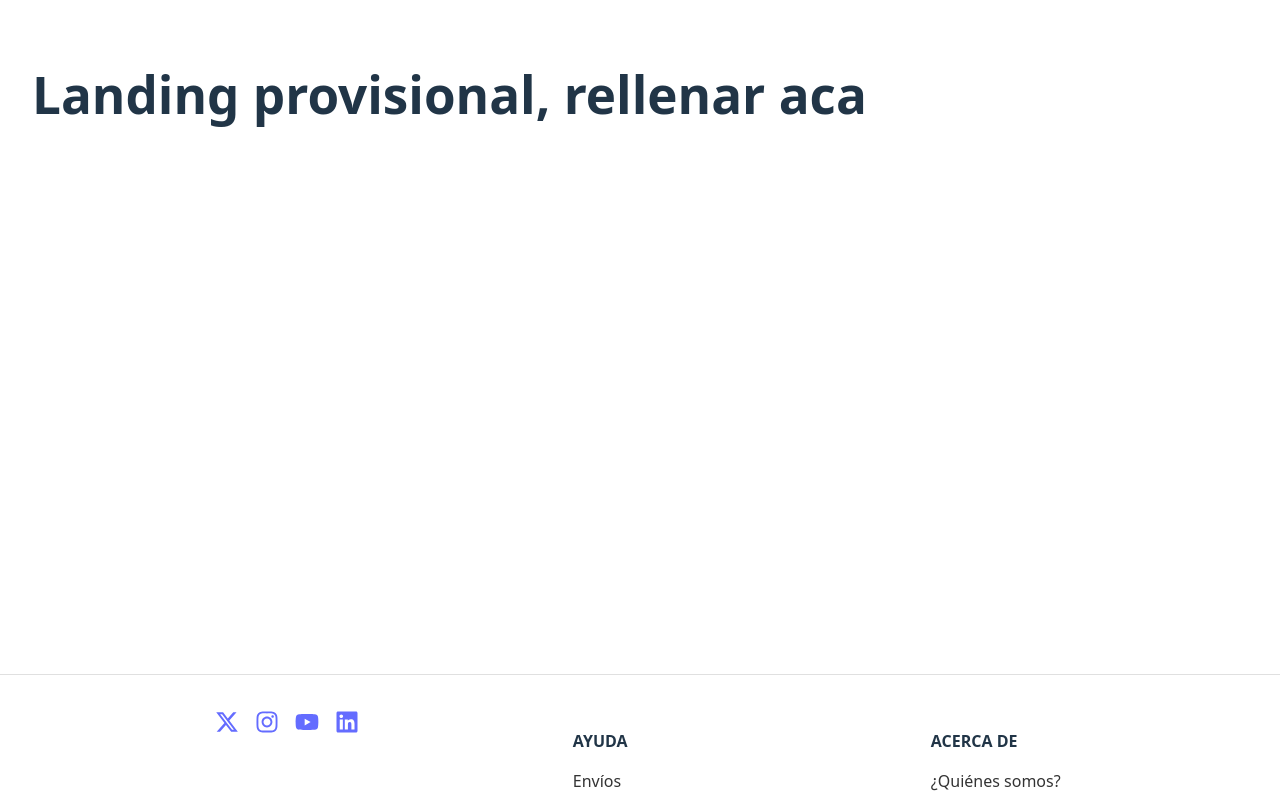
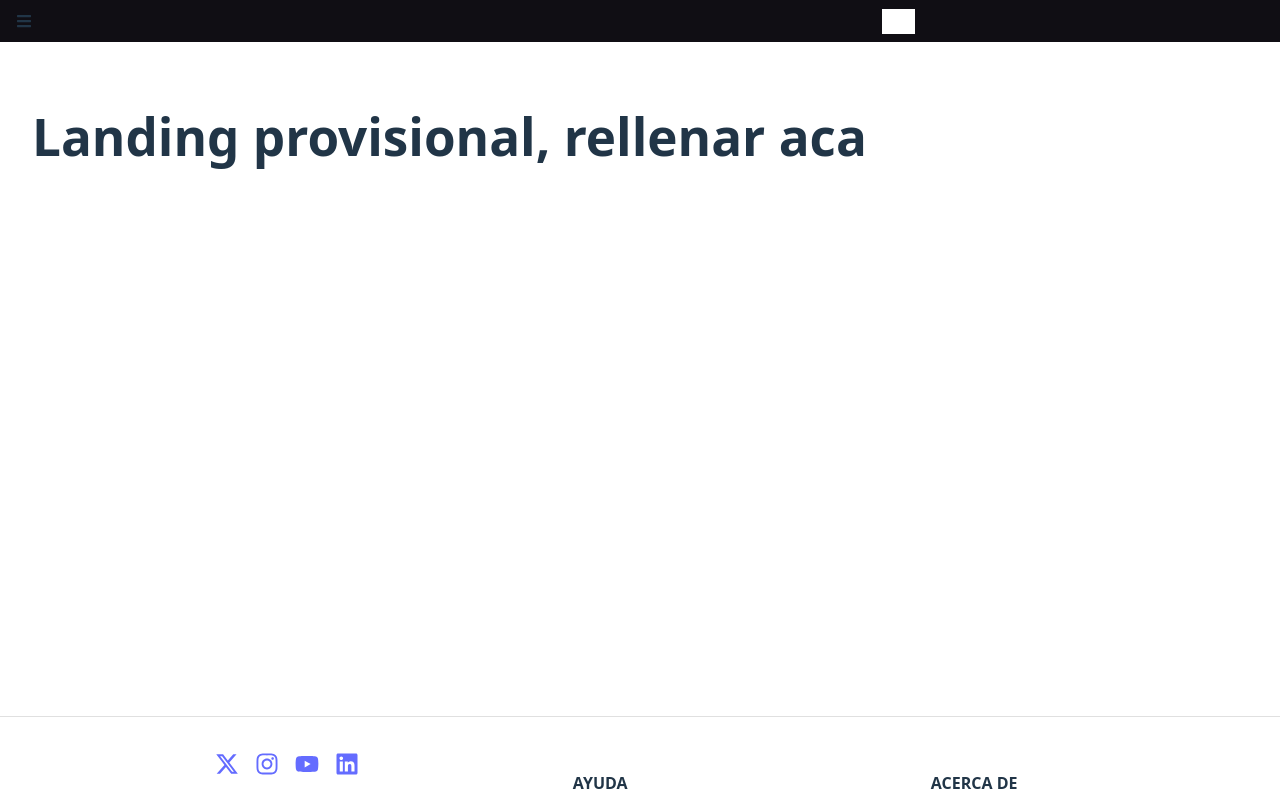
Before and after one commit to ZERO-JIFAR/lab4_proyecto_front, a React (Vite) app: page / in a window 1280 px wide. Shown: the top 800 px of the page. Built offline with nearby package versions, Linux system fonts and the light colour scheme; grey boxes are pictures that could not be loaded.

Commit message:
Topbar Agregada

```diff
--- a/src/components/screens/landing/landing.tsx
+++ b/src/components/screens/landing/landing.tsx
@@ -1,11 +1,16 @@
 import React from 'react';
+import Topbar from '../../ui/topbar/topbar';
 import Footer from '../../ui/footer/footer';
 
 const Landing = () => {
   return (
     <div>
+      <Topbar />
+
       <div style={{ minHeight: '80vh' }}>
-        <h1 style={{ textAlign: 'center', padding: '2rem' }}>Landing provisional, rellenar aca</h1>
+        <h1 style={{ textAlign: 'center', padding: '2rem' }}>
+          Landing provisional, rellenar aca
+        </h1>
       </div>
 
       <Footer />
--- /dev/null
+++ b/src/components/ui/topbar/topbar.module.css
@@ -0,0 +1,62 @@
+.topbar {
+    width: 200%;
+    background-color: #100e14;
+    display: flex;
+    justify-content: space-between;
+    align-items: center;
+    padding: 0.5rem 1rem;
+    box-sizing: border-box;
+    position: relative;
+    z-index: 100;
+  }
+
+  .left,
+  .center,
+  .right {
+    display: flex;
+    align-items: center;
+  }
+
+  .left {
+    flex: 1;
+  }
+
+  .center {
+    flex: 1;
+    justify-content: center;
+  }
+
+  .right {
+    flex: 1;
+    justify-content: flex-end;
+    gap: 0.5rem;
+  }
+
+  .logo {
+    height: 25px;
+    filter: brightness(0) invert(1);
+  }
+
+  .icon {
+    color: white;
+    font-size: 1rem;
+  }
+
+  .signin,
+  .register {
+    padding: 0.25rem 0.75rem;
+    border: none;
+    border-radius: 10px;
+    cursor: pointer;
+    font-size: 0.8rem;
+  }
+
+  .signin {
+    background-color: #e5e5e5;
+    color: black;
+  }
+
+  .register {
+    background-color: #333;
+    color: white;
+  }
--- /dev/null
+++ b/src/components/ui/topbar/topbar.tsx
@@ -0,0 +1,29 @@
+import React from 'react';
+import styles from './topbar.module.css';
+import { FaBars, FaShoppingCart } from 'react-icons/fa';
+
+const Topbar = () => {
+  return (
+    <div className={styles.topbar}>
+      <div className={styles.left}>
+        <FaBars />
+      </div>
+
+      <div className={styles.center}>
+        <img
+          src="/logo.png" // tener este logo en public/logo.png o ajustá la ruta
+          alt="Logo"
+          className={styles.logo}
+        />
+      </div>
+
+      <div className={styles.right}>
+        <FaShoppingCart className={styles.icon} />
+        <button className={styles.signin}>Sign in</button>
+        <button className={styles.register}>Register</button>
+      </div>
+    </div>
+  );
+};
+
+export default Topbar;
```
